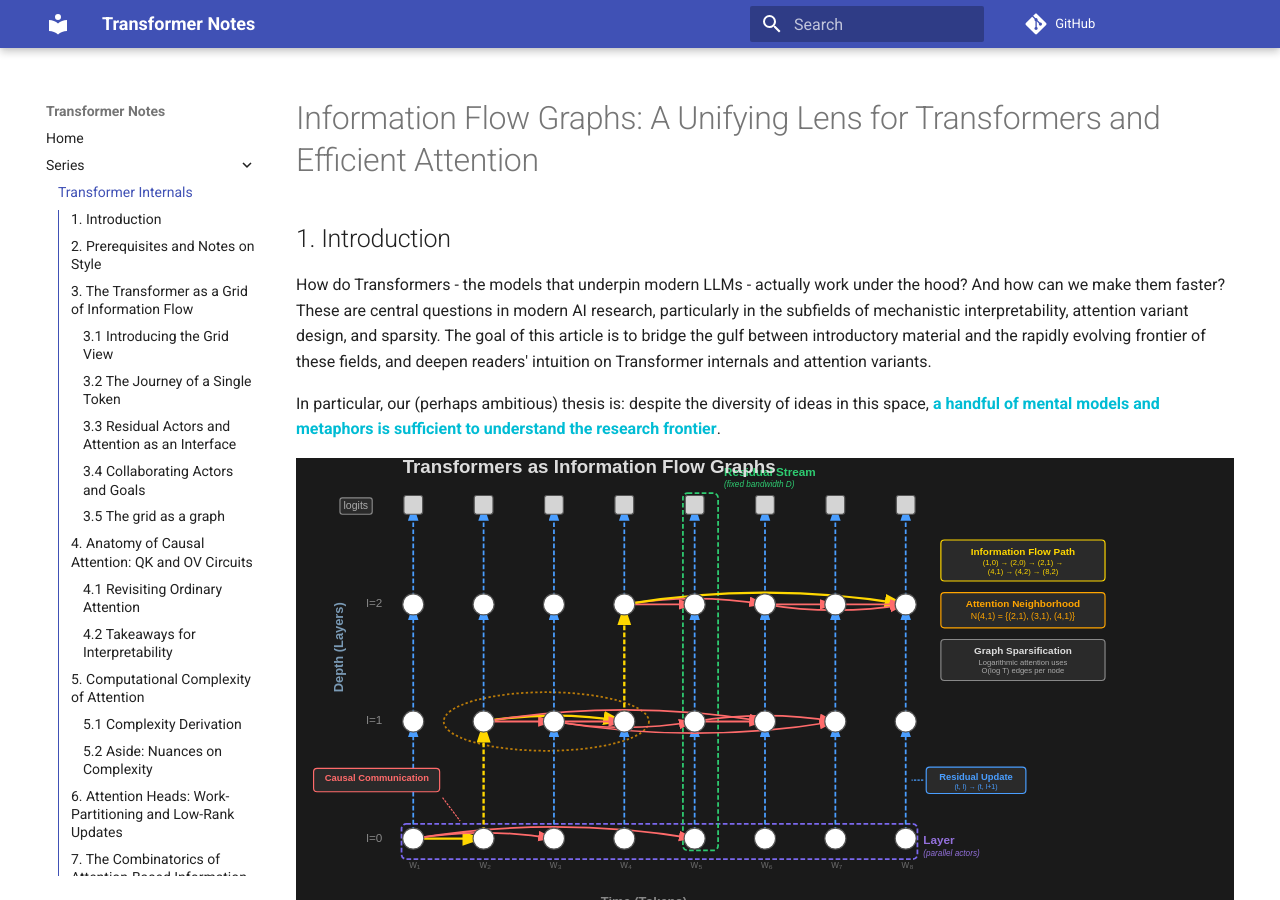
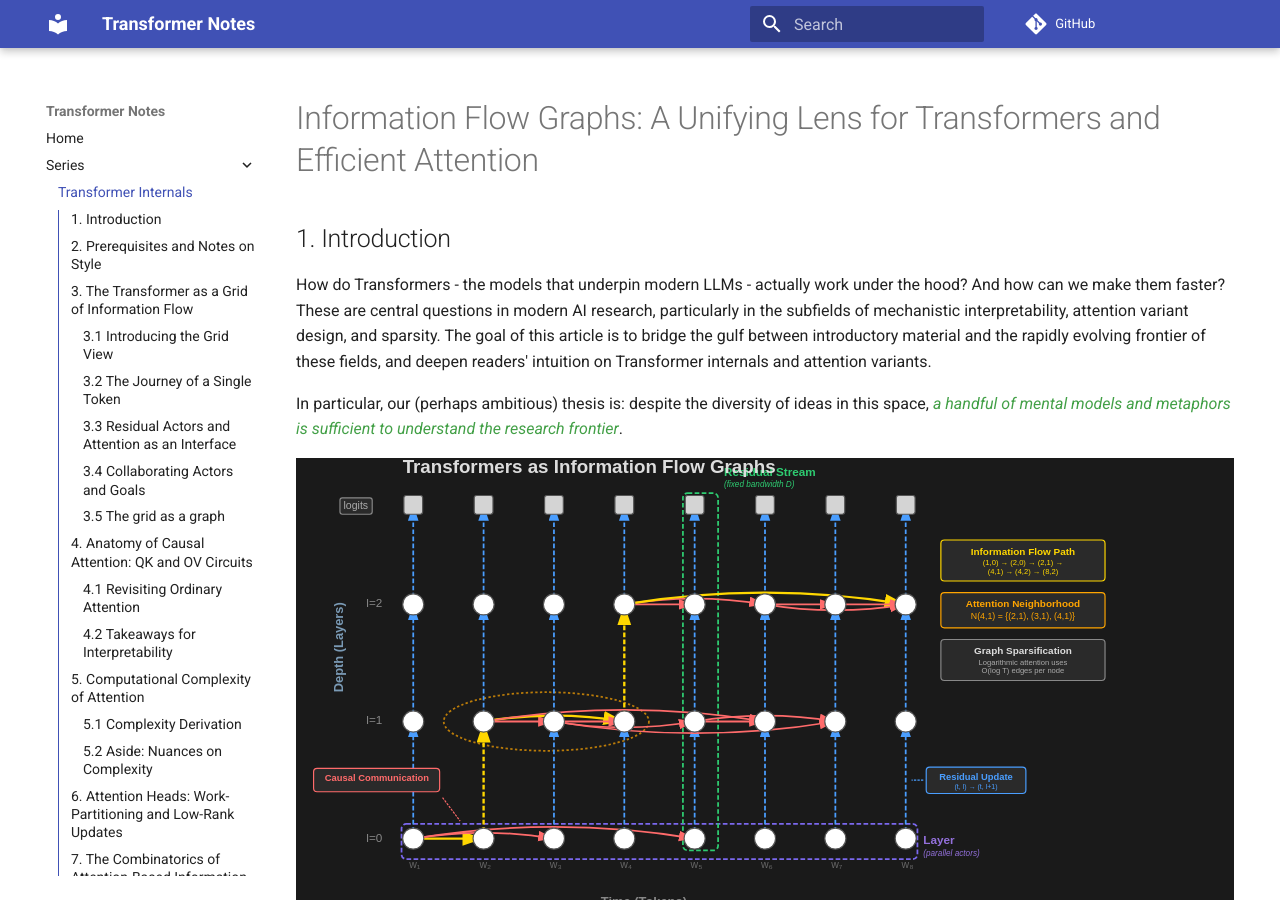
Before and after one commit to PranavSriram18/genai_foundations, an MkDocs documentation site: the page built from docs/series/transformer_internals.md, in a window 1280 px wide and 900 px high. Built offline with MkDocs 1.6.1 and Material for MkDocs 9.7.7, drawn with Linux system fonts in a browser that asks for light colours; comment, search, counter and statistics services are not loaded.

Commit message:
fix (test)

```diff
--- a/docs/series/transformer_internals.md
+++ b/docs/series/transformer_internals.md
@@ -9,8 +9,8 @@ article is to bridge the gulf between introductory material and the rapidly evol
 these fields, and deepen readers' intuition on Transformer internals and attention variants.
 
 In particular, our (perhaps ambitious) thesis is: despite the diversity of
-ideas in this space, <span class="term">**a handful of mental models
-and metaphors is sufficient to understand the research frontier**</span>.
+ideas in this space, <span class="idea">a handful of mental models
+and metaphors is sufficient to understand the research frontier</span>.
 
 ![Lead Image](../img/post0/lead-image.svg)
 
@@ -115,9 +115,9 @@ its residual stream.
 3. At the final layer, the representation is multiplied by the <span class="term">unembedding matrix</span> to produce <span class="term">logits</span>
    over the vocabulary, which are then normalized into a probability distribution for the next token.
 
-We can thus think of the residual stream as an <span class="idea">**information highway**</span>, in which the current
+We can thus think of the residual stream as an <span class="idea">information highway</span>, in which the current
 token evolves through a progressive sequence of representations that culminate in a [sufficient statistic](https://www.youtube.com/watch?v=5j4E2FRR384) for
- the distribution of the next token. Importantly, this highway has a <span class="term">fixed bandwidth</span>, dictated by
+ the distribution of the next token. Importantly, this highway has a <span class="idea">fixed bandwidth</span>, dictated by
  the dimensionality $D$ of the residual stream state.
 
 ### 3.3 Residual Actors and Attention as an Interface
@@ -433,6 +433,7 @@ N(t, l) = \{(\max(1, t-w+1), l), \ldots, (t, l)\}
 
 
 
+
 ![Sliding-Window](../img/post0/sliding-window.svg)
 
 **Time Complexity**
```
